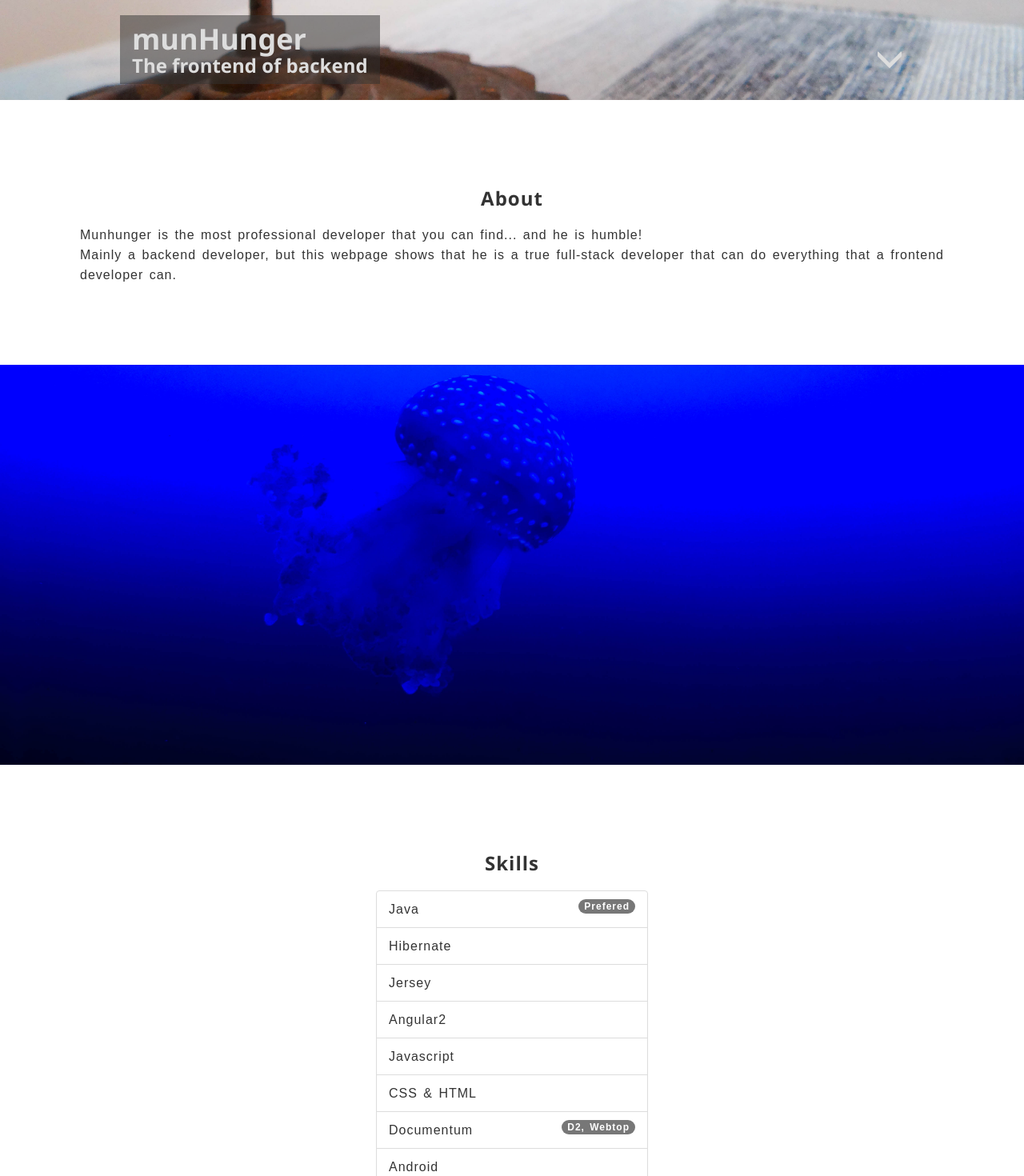
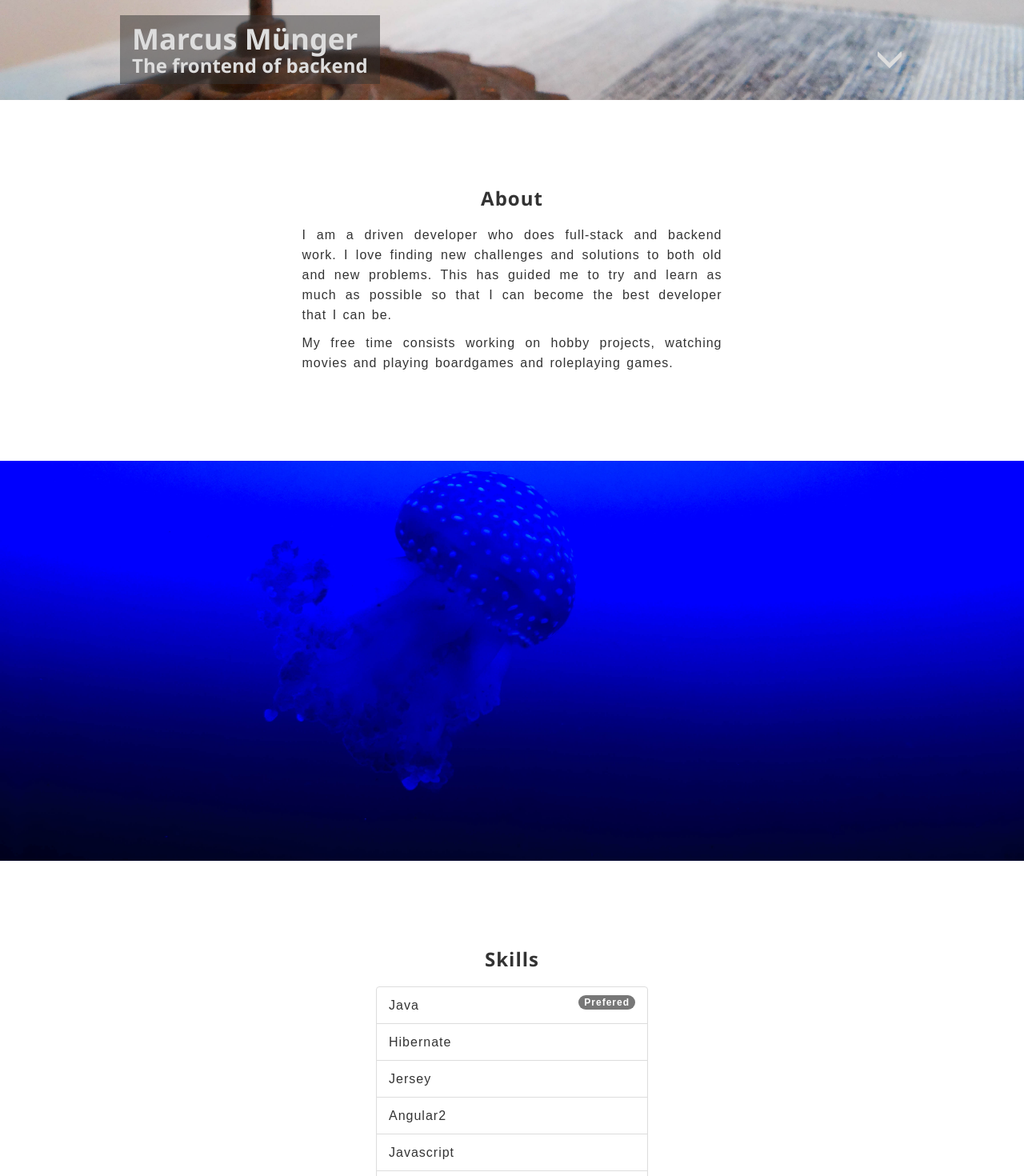
Before and after one commit to munHunger/portfolio, an Angular app in the folder src/frontend/munhunger/: page / in a window 1280 px wide. Shown: the part 800-2270 px from the top of the page at 80% size. Built offline with nearby package versions, Linux system fonts and the light colour scheme; what angular2-cookie would draw is missing.

Commit message:
added more information

```diff
--- a/src/frontend/munhunger/src/app/app.component.html
+++ b/src/frontend/munhunger/src/app/app.component.html
@@ -1,23 +1,30 @@
 <div class="parallax header" style="background-image: url('/assets/DSC02958.jpg');">
   <div class="header-text w3-animate-opacity">
-    <h1>munHunger</h1>
+    <h1>Marcus Münger</h1>
     <h3>The frontend of backend</h3>
   </div>
   <div class="scroll-down w3-animate-opacity">
     <span class="glyphicon glyphicon-menu-down"></span>
   </div>
 </div>
-<div class="content">
-  <h3>About</h3>
-  Munhunger is the most professional developer that you can find... and he is humble!<br />
-  Mainly a backend developer, but this webpage shows that he is a true full-stack developer that can do everything that a frontend developer can.
+<div class="content row">
+  <div class="col-md-6 col-md-offset-3">
+    <h3>About</h3>
+    <p>
+      I am a driven developer who does full-stack and backend work.
+      I love finding new challenges and solutions to both old and new problems.
+      This has guided me to try and learn as much as possible so that I can become the best developer that I can be.
+    </p>
+    <p>
+      My free time consists working on hobby projects, watching movies and playing boardgames and roleplaying games.
+    </p>
+  </div>
 </div>
 <div class="parallax" style="background-image: url('/assets/DSC00368.jpg');"></div>
 <div class="content">
   <h3>Skills</h3>
   <div class="row">
-    <div class="col-md-4"></div>
-    <div class="col-md-4">
+    <div class="col-md-4 col-md-offset-4">
       <ul class="list-group">
         <li class="list-group-item">Java <span class="badge">Prefered</span></li>
         <li class="list-group-item">Hibernate</li>
@@ -53,12 +60,11 @@
     </div>
   </div>
   <div class="row">
-    <div class="col-md-4"></div>
-    <div class="col-md-8">
+    <div class="col-md-8 col-md-offset-4">
       <div class="quote">
         It's fun to watch his mind at work. It's like watching a pilot fly a giant airplane. You think it could not possibly take off, yet all of a sudden it's rising as if it's light as a feather.
         <div class="author-left">
-          Lizinka Palmstierna
+          Lizinka Palmstierna - 24Money
         </div>
       </div>
     </div>
@@ -66,9 +72,9 @@
   <div class="row">
     <div class="col-md-8">
       <div class="quote">
-          He is truly the best and most handsome developer I know
+          He is clever, not afraid to speak his mind and have an eye for IT-security
         <div class="author-right">
-          His mom
+          Marika Svensson - 24Money
         </div>
       </div>
     </div>
@@ -78,8 +84,7 @@
 <div class="content">
   <h3>Experiences</h3>
   <div class="row">
-    <div class="col-md-1"></div>
-    <div class="col-md-5">
+    <div class="col-md-5 col-md-offset-1">
       <h4>Work</h4>
       <span class="timespan">2017-</span><span class="title">Backend developer</span> <span class="employer">24Money</span><br />
       <span class="workareas">Java, Jersey, Hibernate, OAuth, MySQL, OpenID Connect, Gluu, Tomcat, Gradle</span>
@@ -95,16 +100,15 @@
   </div>
 </div>
 <div class="parallax header" style="background-image: url('/assets/DSC02928.jpg');"></div>
-<div class="content contact">
+<div class="content">
   <h3>Contact</h3>
   <div class="row">
-    <div class="col-md-2"></div>
-    <div class="col-md-4">
+    <div class="col-md-4 col-md-offset-2 col-sm-6">
       070 345 1965 <br />
       Swedenborgsgatan 34A<br />
       Uppsala<br />
     </div>
-    <div class="col-md-4">
+    <div class="col-md-4 col-sm-6">
       <a href="mailto:marcusmunger@hotmail.com">mail</a><br />
       <a href="https://www.linkedin.com/in/marcus-m%C3%BCnger-034398123/">linkedin</a><br />
       <a href="assets/CV.pdf">CV</a><br />
```
